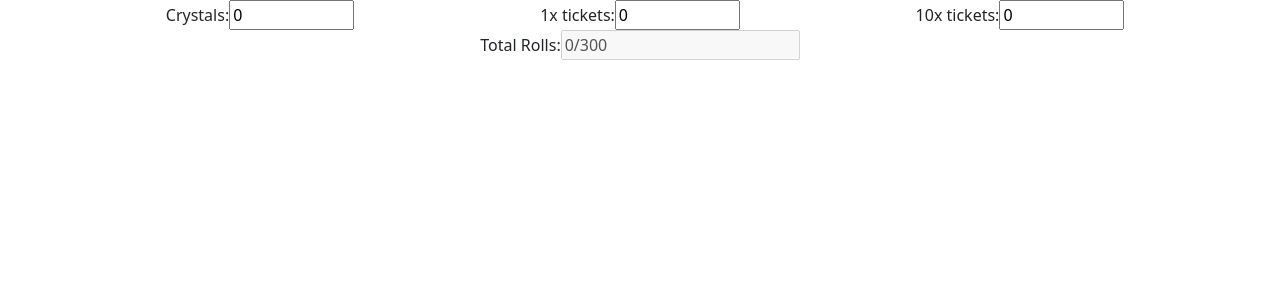
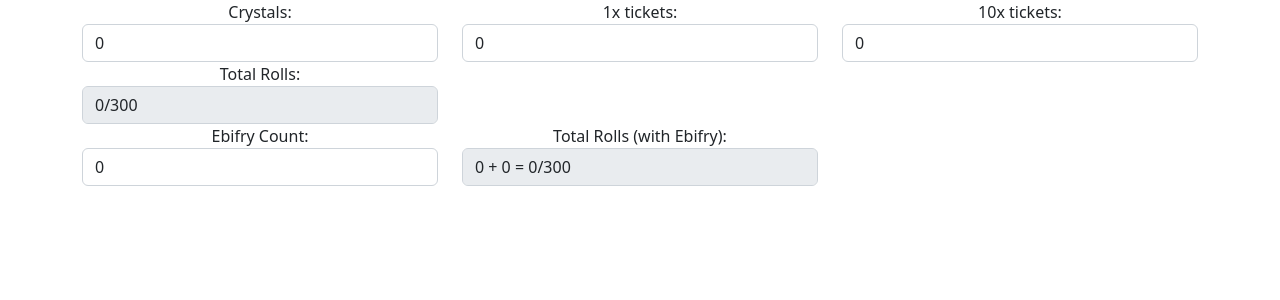
Before and after one commit to PaulaTam/spark-calculator, a React (Create React App) app: page / in a window 1280 px wide. Shown: the top 300 px of the page. Built offline with nearby package versions, Linux system fonts and the light colour scheme.

Commit message:
added Ebifry to calculator

```diff
--- a/src/components/js/GBF.js
+++ b/src/components/js/GBF.js
@@ -1,5 +1,5 @@
 import React, { useEffect, useState } from 'react';
-import { Row, Col, Container} from 'react-bootstrap';
+import { Row, Col, Container } from 'react-bootstrap';
 
 const GBF = () => {
     //setting state for crystals, single tix, 10 tix values
@@ -8,37 +8,56 @@ const GBF = () => {
     const [multiTickets, setMultiTickets] = useState('0');
     const [totalRolls, setTotalRolls] = useState('0');
 
+    //get total amount of rolls from just raw funds
     useEffect(() => {
         const total = ~~(
             (parseInt(crystals, 10) / 300)
             + parseInt(singleTickets, 10)
             + (parseInt(multiTickets, 10) * 10)
         );
+        setTotalRolls(total.toString());
+    }, [crystals, singleTickets, multiTickets])
 
-        setTotalRolls(total.toString());
-    })
+    //ebifry count -> enter amount of shrimp
+    const [ebifry, setEbifry] = useState('0');
+    const [totalWithEbifry, setTotalWithEbifry] = useState('0');
+
+    useEffect (() => {
+        const total = (parseInt(totalRolls) + parseInt(ebifry));
+        setTotalWithEbifry(total.toString());
+    }, [totalRolls, ebifry])
 
     return (
         <>
         <Container >
-        <Row>
+            <Row xs="auto" md="3" lg="3">
                 <Col>
-                <label name="crystals" htmlFor="crystals">Crystals:</label>
-                <input min="0" max="999999" step="50" type="number" id="currency" value={crystals} onChange={e => setCrystals(e.target.value)}></input>
+                    <label className="no-wrap" name="crystals" htmlFor="crystals">Crystals:</label>
+                    <input className="input-sm form-control" min="0" max="999999" step="50" type="number" id="currency" value={crystals} onChange={e => setCrystals(e.target.value)}></input>
                 </Col>
                 <Col>
-                <label name="singleTickets" htmlFor="singleTickets">1x tickets:</label>
-                <input min="0" max="999999" type="number" id="ticket" value={singleTickets} onChange={e => setSingleTickets(e.target.value)}></input>
+                    <label className="no-wrap" name="singleTickets" htmlFor="singleTickets">1x tickets:</label>
+                    <input className="input-sm form-control" min="0" max="999999" type="number" id="ticket" value={singleTickets} onChange={e => setSingleTickets(e.target.value)}></input>
                 </Col>
                 <Col>
-                <label name="multiTickets" htmlFor="multiTickets">10x tickets:</label>
-                <input min="0" max="999999" type="number" id="ticket" value={multiTickets} onChange={e => setMultiTickets(e.target.value)}></input>
+                    <label className="no-wrap" name="multiTickets" htmlFor="multiTickets">10x tickets:</label>
+                    <input className="input-sm form-control" min="0" max="999999" type="number" id="ticket" value={multiTickets} onChange={e => setMultiTickets(e.target.value)}></input>
                 </Col>
             </Row>
-        <Row>
+            <Row  xs="auto" md="3" lg="3">
                 <Col>
-                <label id="totalRolls" name="totalRolls" htmlFor="totalRolls">Total Rolls:</label>
-                <input disabled min="0" max="999999" type="text" value={totalRolls + "/300"}></input>
+                    <label className="no-wrap" id="totalRolls" name="totalRolls" htmlFor="totalRolls">Total Rolls:</label>
+                    <input disabled className="input-sm form-control" min="0" max="999999" type="text" value={totalRolls + "/300"}></input>
+                </Col>
+            </Row>
+            <Row  xs="auto" md="3" lg="3">
+                <Col>
+                    <label className="no-wrap" name="ebifry" htmlFor="ebifry">Ebifry Count:</label>
+                    <input className="input-sm form-control" min="0" max="999" type="number" id="ebifry" value={ebifry} onChange={e => setEbifry(e.target.value)}></input>
+                </Col>
+                <Col>
+                    <label className="no-wrap" id="totalWithEbifry" htmlFor="totalWithEbifry">Total Rolls (with Ebifry):</label>
+                    <input disabled className="input-sm form-control" min="0" max="999999" type="text" value={totalRolls + " + " + ebifry + " = " + totalWithEbifry + "/300"}></input>
                 </Col>
             </Row>
         </Container>
```
Lines whose indentation alone changed are shown as unchanged.
